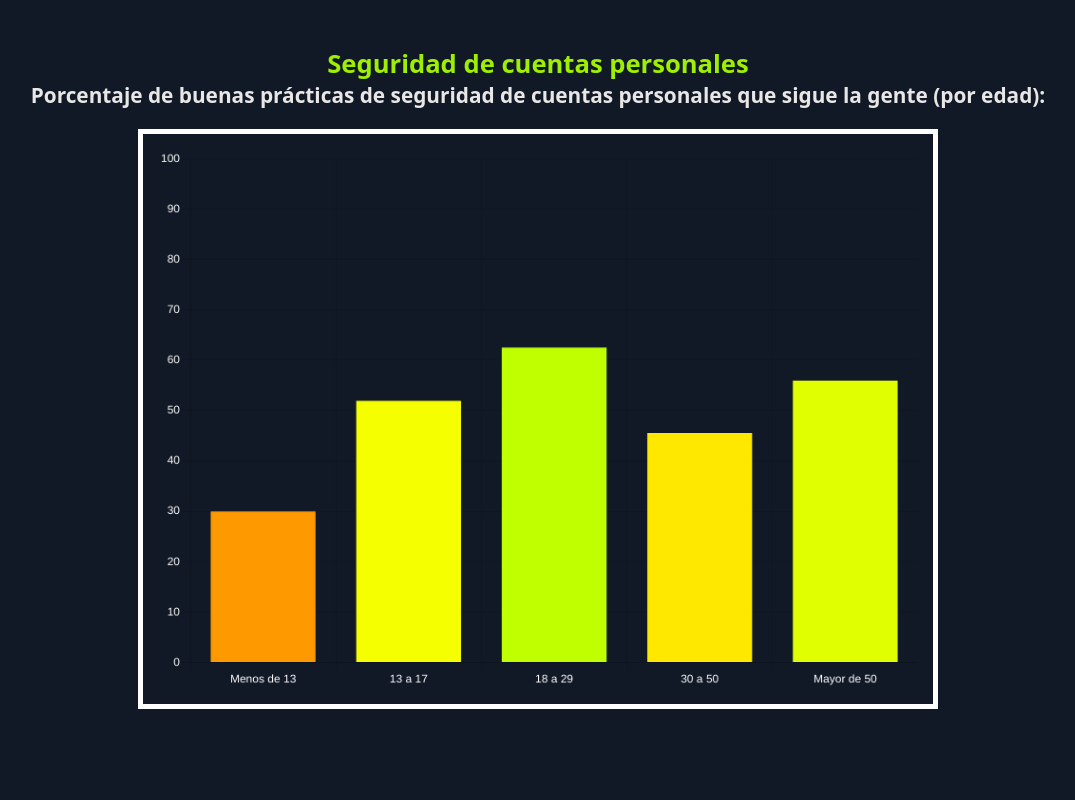
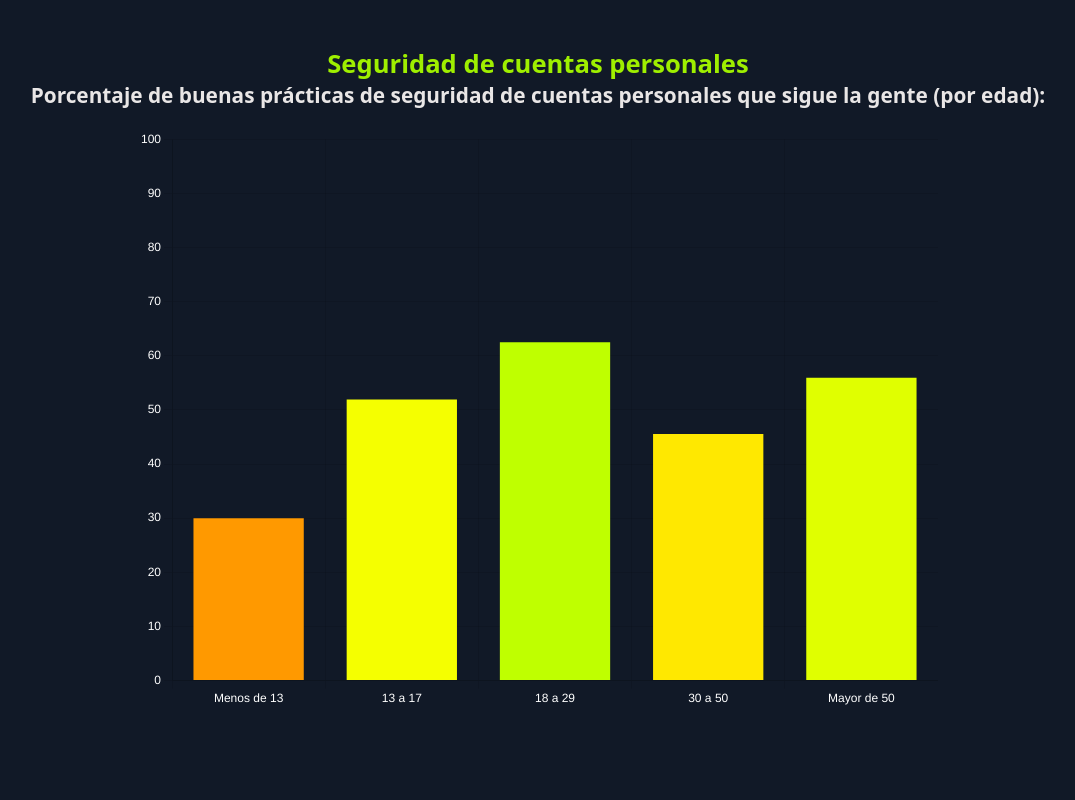
Before and after one commit to Nawho/Encuesta-Seguridad-Informatica, a Nuxt app: page / in a window 1280 px wide. Shown: the part 920-1720 px from the top of the page, without its empty margins (102-1177 px from the left). Built offline with nearby package versions, Linux system fonts and the light colour scheme.

Commit message:
last commit

```diff
--- a/pages/index.vue
+++ b/pages/index.vue
@@ -3633,10 +3633,7 @@ header,
     border-radius: 5px;
 }
 
-canvas {
-    padding: 15px 15px;
-    border: 5px solid white;
-}
+
 
 main {
     padding: 10px 60px;
```
